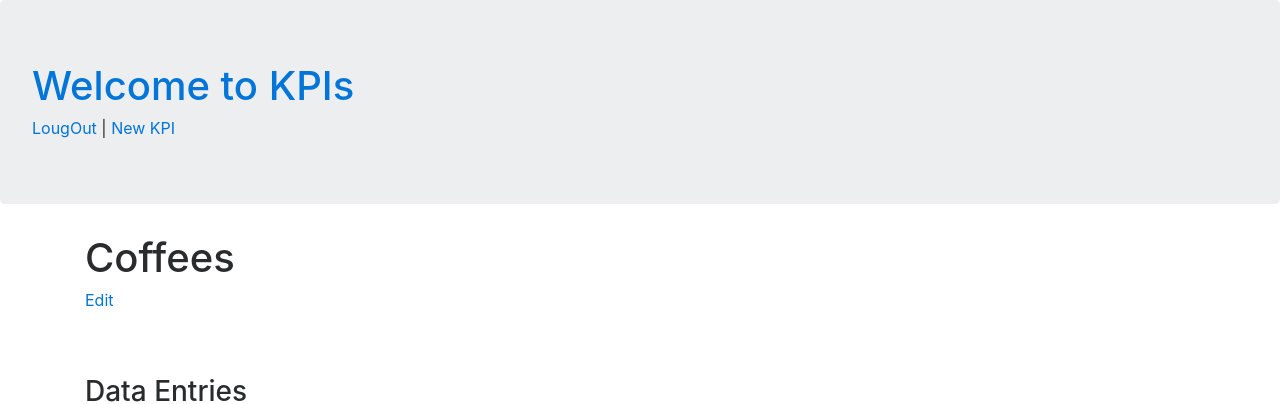
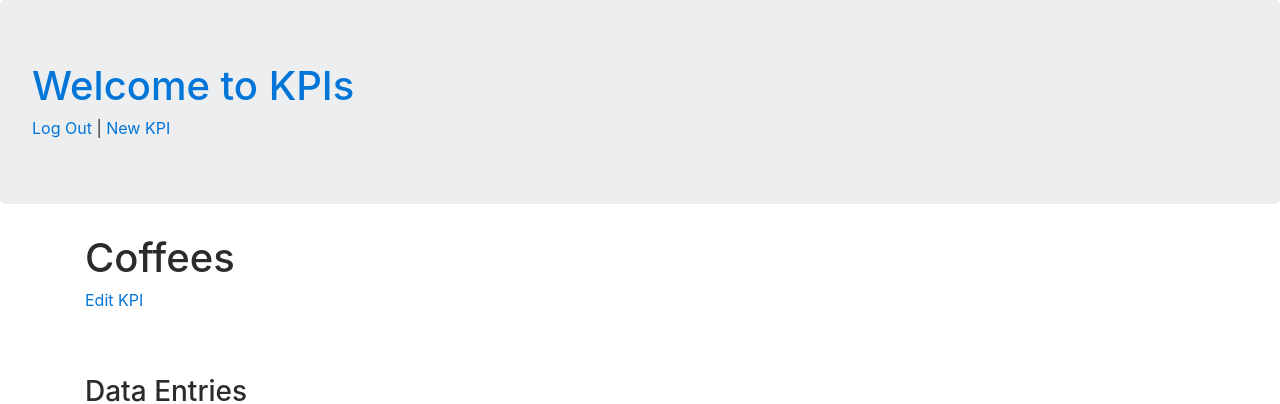
Before and after one commit to timvan/kpisite, a Django app: page /kpis/1/detail in a window 1280 px wide. Shown: the top 404 px of the page. Run offline with Django 3.2, Linux system fonts and the light colour scheme; a user stored in the database is signed in; data comes from the database, SQL or seed files in the repository; some libraries are stand-ins or nearby versions.

Commit message:
Fixed typos

```diff
--- a/kpis/templates/kpis/base.html
+++ b/kpis/templates/kpis/base.html
@@ -14,7 +14,7 @@
   <div class="jumbotron">
     <a href="{% url 'index' %}"><h1>Welcome to KPIs</h1></a>
     {% if user.is_authenticated %}
-      <a href="{% url 'logout' %}">LougOut</a>
+      <a href="{% url 'logout' %}">Log Out</a>
       <span>  |  </span>
       <a href="{% url 'kpi_new' %}">New KPI</a>
     {% endif %}
--- a/kpis/templates/kpis/kpi_detail.html
+++ b/kpis/templates/kpis/kpi_detail.html
@@ -3,7 +3,7 @@
 {% block content %}
 
 <h1>{{ kpi.title }}</h1>
-<p><a href="{% url 'kpi_edit' pk=kpi.pk %}">Edit</a></p>
+<p><a href="{% url 'kpi_edit' pk=kpi.pk %}">Edit KPI</a></p>
 <br>
 <br>
 
```
